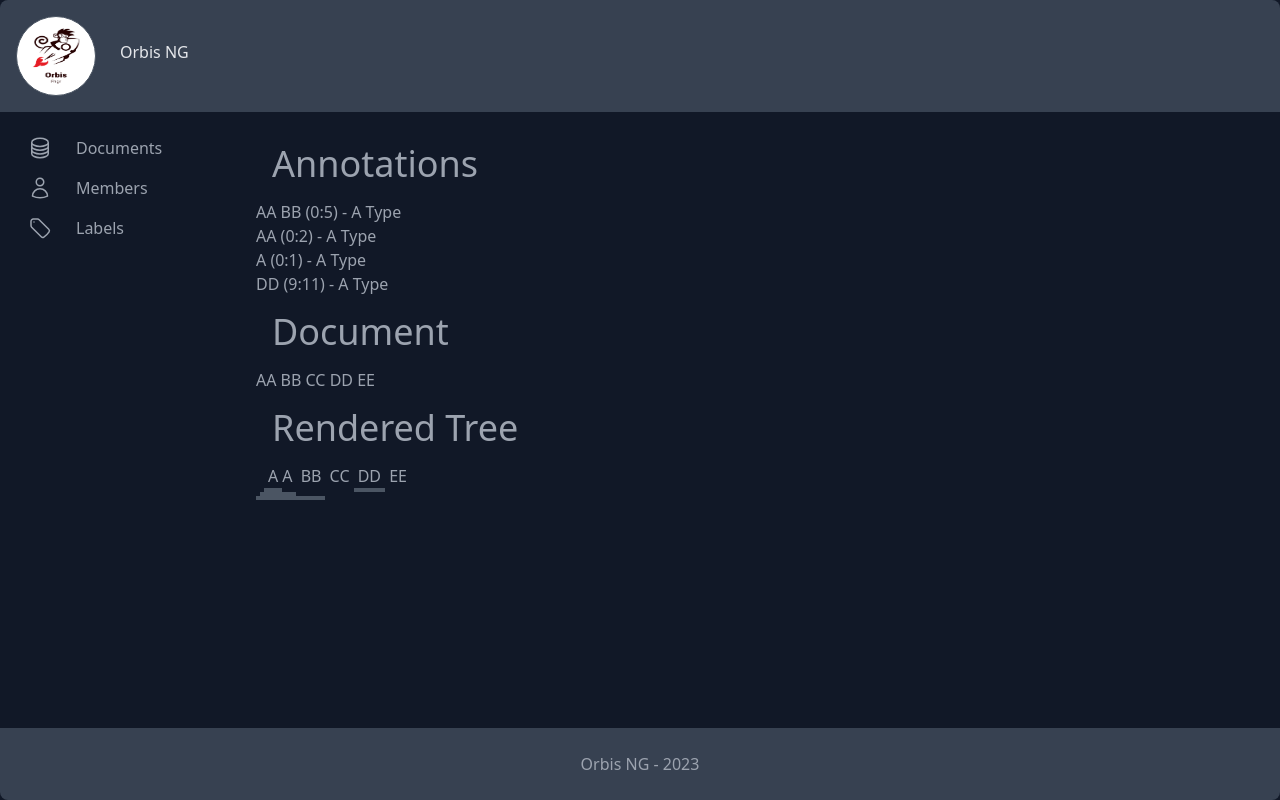
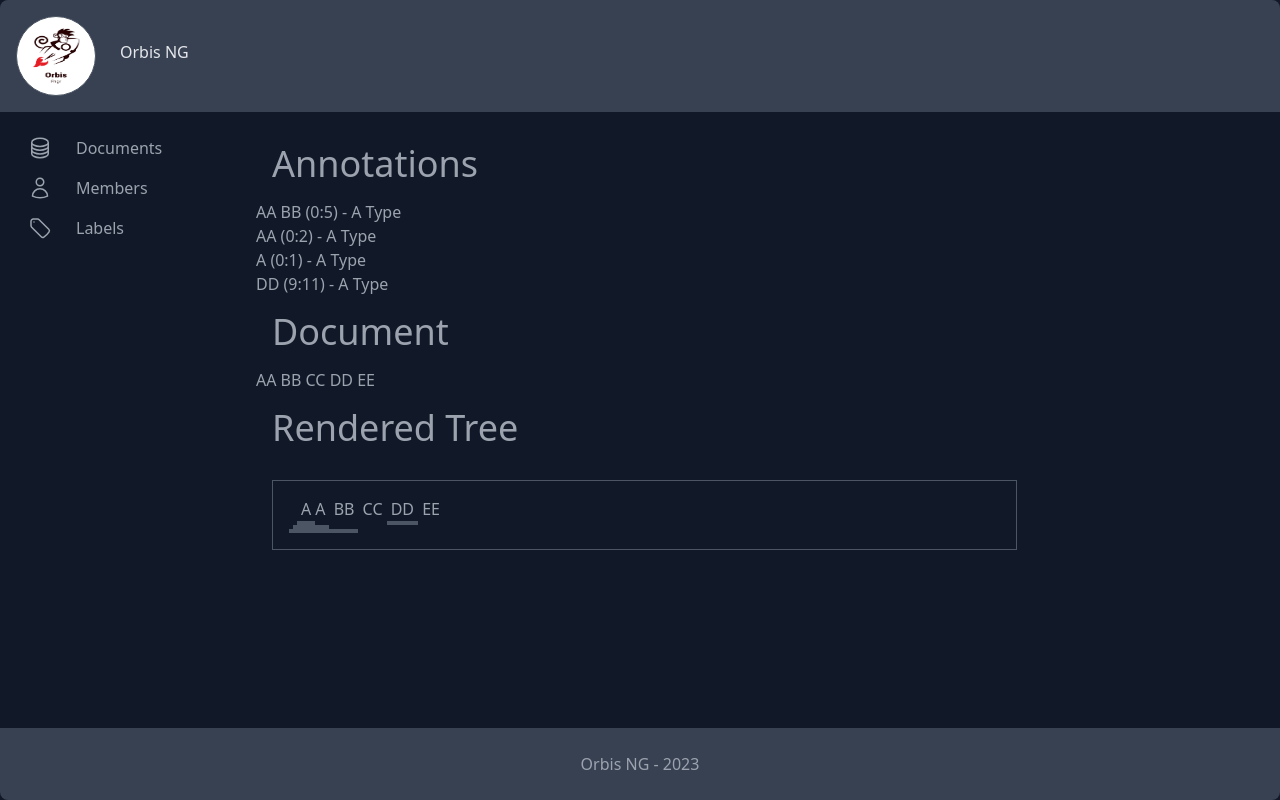
Before and after one commit to orbis-eval/orbis2-frontend, a Nuxt app: page /annotationPoc in a window 1280 px wide. Built offline with nearby package versions, Linux system fonts and the light colour scheme.

Commit message:
#10: working poc with rendering line-annotations

```diff
--- a/components/annotationNode.vue
+++ b/components/annotationNode.vue
@@ -1,11 +1,15 @@
 <template>
- <span v-if="!nestedSetNode.parent && nestedSetNode.children.length===0" v-on:mouseup="onMouseUp()">
-   Only Root Node:
-   {{ nestedSetNode.surface_forms[0] }}
- </span>
-  <span v-else>
-    <span v-if="nestedSetNode.annotation_type.name===NestedSet.GAP_ANNOTATION_TYPE_NAME" v-on:mouseup="onMouseUp()">
-    {{ nestedSetNode.surface_forms[0] }}
+    <div v-if="nestedSetNode.annotation_type.name===NestedSet.LINE_ANNOTATION_TYPE_NAME"
+         v-on:mouseup="onMouseUp()"
+         class="border border-gray-600 p-4 m-4">
+      <AnnotationNode
+          v-for="nestedSetChildNode in nestedSetNode.children"
+          :nestedSetNode="nestedSetChildNode"
+          @updateAnnotations="updateAnnotations"
+      />
+    </div>
+    <span v-else-if="nestedSetNode.annotation_type.name===NestedSet.GAP_ANNOTATION_TYPE_NAME" v-on:mouseup="onMouseUp()">
+      {{ nestedSetNode.surface_forms[0] }}
     </span>
     <span v-else-if="nestedSetNode.parent"  class="annotation">
       <span v-if="nestedSetNode.children.length===0" v-on:mouseup="onMouseUp()">
@@ -24,7 +28,6 @@
           @updateAnnotations="updateAnnotations"
       />
     </span>
-  </span>
 </template>
 
 <script setup lang="ts">
--- a/lib/model/nestedset/nestedSet.ts
+++ b/lib/model/nestedset/nestedSet.ts
@@ -56,9 +56,12 @@ export class NestedSet {
         errorCallback: (parseError: NestedSetParseError) => void): NestedSetNode | null {
 
         // remove all existing line-annotations and calculate the, then add them to the existing annotations
-        annotations.filter((node)=>{
+        annotations = annotations.filter((node)=>{
             return node.annotation_type.name!==NestedSet.LINE_ANNOTATION_TYPE_NAME
-        }).push(...this.generateLineAnnotations(documentString, runId, documentId, timestamp));
+        })
+
+        //push all line-annotations
+        annotations.push(...this.generateLineAnnotations(documentString, runId, documentId, timestamp));
 
         // sort the annotations
         annotations.sort(this.annotationCompare);
```
